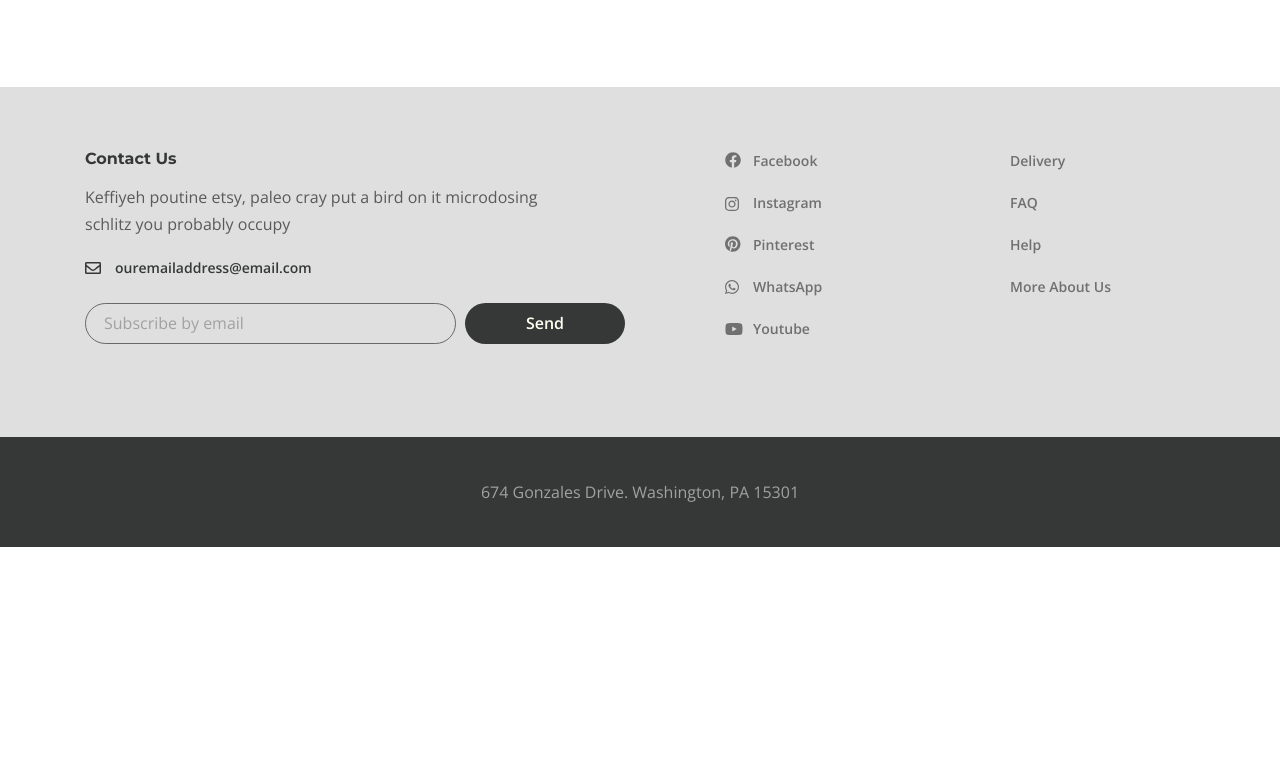
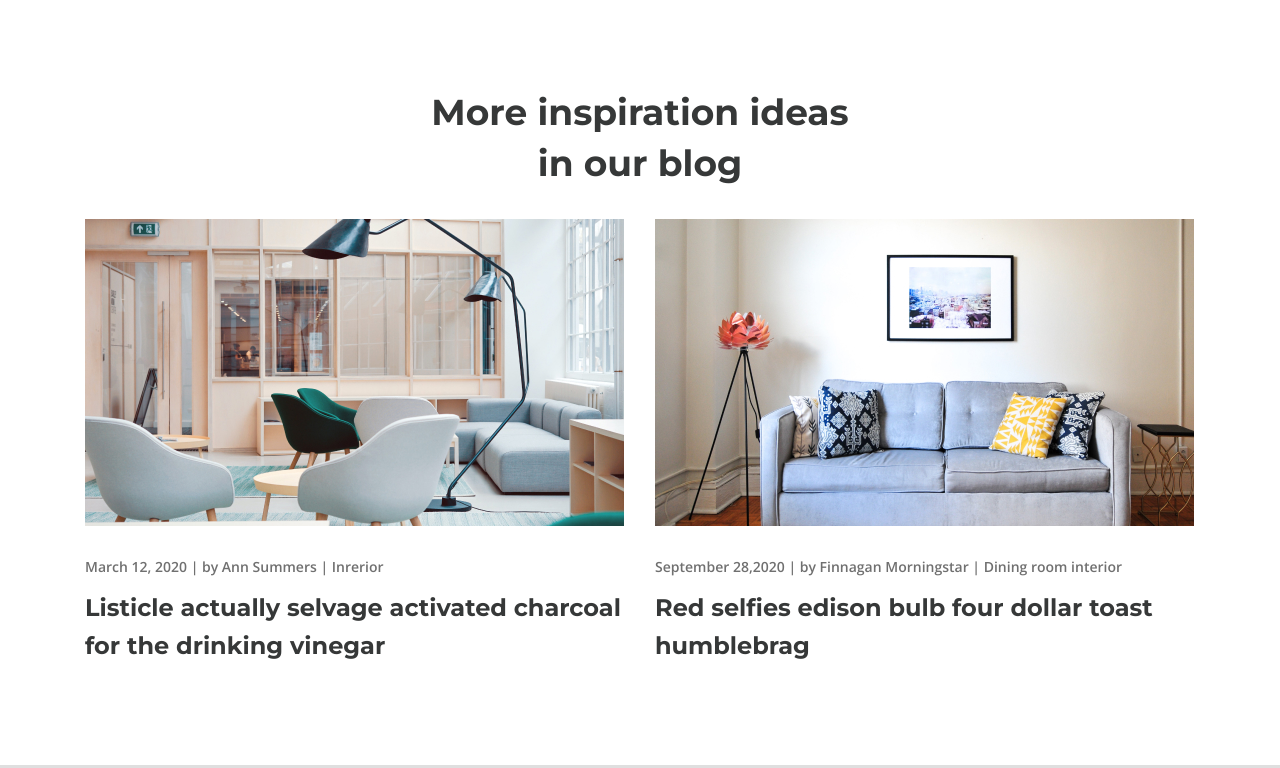
Before and after one commit to sasholk/desire, a website: page app/index.html in a window 1280 px wide. Shown: the part 3887-4655 px from the top of the page. Before the commit the page ends 4434 px from the top, so only its background shows below. Drawn offline with nearby package versions, Linux system fonts and the light colour scheme.

Commit message:
added container.blog-box

```diff
--- a/app/index.html
+++ b/app/index.html
@@ -323,7 +323,41 @@
                     </div>
                 </div>
             </div>
-
+            <section class="blog-box">
+                <div class="container">
+                    <h3 class="blog-box__tittle">
+                        More inspiration ideas in our blog
+                    </h3>
+                    <div class="blog-box__items">
+                        <div class="blog-box__item">
+                            <a class="blog-box__img-link" href="#">
+                                <img class="blog-box__img" src="./images/blog/1.jpg" alt="image">
+                            </a>
+                            <div class="blog-box__links">
+                                <span class="blog-box__date">March 12, 2020</span> |
+                                <a class="blog-box__author" href="#">by Ann Summers</a> |
+                                <a class="blog-box__theme" href="#">Inrerior </a>
+                            </div>
+                            <a class="blog-box__item-tittlelink" href="#">
+                                <h4 class="blog-box__item-tittle">Listicle actually selvage activated charcoal for the drinking vinegar</h4>
+                            </a>
+                        </div>
+                        <div class="blog-box__item">
+                            <a class="blog-box__img-link" href="#">
+                                <img class="blog-box__img" src="./images/blog/2.jpg" alt="image">
+                            </a>
+                            <div class="blog-box__links">
+                                <span class="blog-box__date">September 28,2020</span> |
+                                <a class="blog-box__author" href="#">by Finnagan Morningstar</a> |
+                                <a class="blog-box__theme" href="#">Dining room interior</a>
+                            </div>
+                            <a class="blog-box__item-tittlelink" href="#">
+                                <h4 class="blog-box__item-tittle">Red selfies edison bulb four dollar toast humblebrag</h4>
+                            </a>
+                        </div>
+                    </div>
+                </div>
+            </section>
 
 
         </main>
--- a/app/js/main.js
+++ b/app/js/main.js
@@ -17,6 +17,6 @@ $(function () {
     var mixer = mixitup('.gallery__inner', {
         load: {
             filter: '.bedroom'
-        },
+        }
     });
 })
--- a/app/scss/style.scss
+++ b/app/scss/style.scss
@@ -520,3 +520,42 @@
         height: 100%;
     }
 }
+
+.blog-box{
+    padding-bottom: 100px;
+    &__tittle{
+        color: $tittle;
+        @extend %tittle-font;
+        font-size: 36px;
+        line-height: 51px;
+        margin: 0 auto 30px;
+        text-align: center;
+        max-width: 430px;
+    }
+    &__items{
+        display: grid;
+        grid-template-columns: 1fr 1fr;
+        grid-gap: 30px;
+    }
+    &__img-link{
+        margin-bottom: 19px;
+        display: inline-block;
+    }
+    &__links{
+        margin-bottom: 9px;
+        font-size: 14px;
+        font-weight: 600;
+        color: #707070;
+    }
+    &__date,
+    &__author,
+    &__theme{
+        color: inherit;
+    }
+    &__item-tittle{
+        @extend %tittle-font;
+        color: $tittle;
+        font-size: 24px;
+        line-height: 38px;
+    }
+}
```
Also changed, not shown: app/css/style.min.css, app/images/blog/1.jpg (added), app/images/blog/2.jpg (added).
